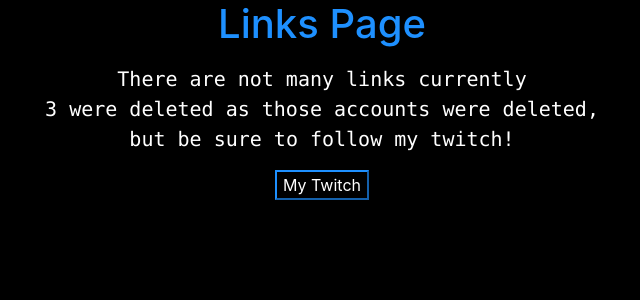
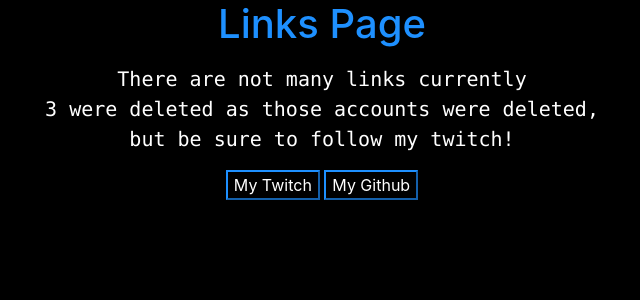
Before and after one commit to BiscDaBiscuit/BiscsBarnWebsite, a Flask app: page /links in a window 1280 px wide. Shown: the part 56-356 px from the top of the page, without its empty margins (318-958 px from the left). Run offline with Flask 2, Linux system fonts and the light colour scheme; the visitor is signed in with stand-in values (Sample User, id 1).

Commit message:
Added Github To Links Page

```diff
--- a/templates/links.html
+++ b/templates/links.html
@@ -1,6 +1,7 @@
 {% extends "base.html" %}
 {% block title %}Links Page{% endblock %}
 {% block content %}
+<html>
   <body>
     <h1>Links Page</h1>
     <p></p>
@@ -8,5 +9,7 @@
 3 were deleted as those accounts were deleted,
 but be sure to follow my twitch!</pre>
     <button onclick="document.location='https://www.twitch.tv/biscdabiscuit'" title="Click Me 4 My Twitch" target="_blank">My Twitch</button>
+    <button onclick="document.location='https://github.com/BiscDaBiscuit/'" title="Click Me 4 My Github" target="_blank">My Github</button>
   </body>
+</html>
 {% endblock %}
```
